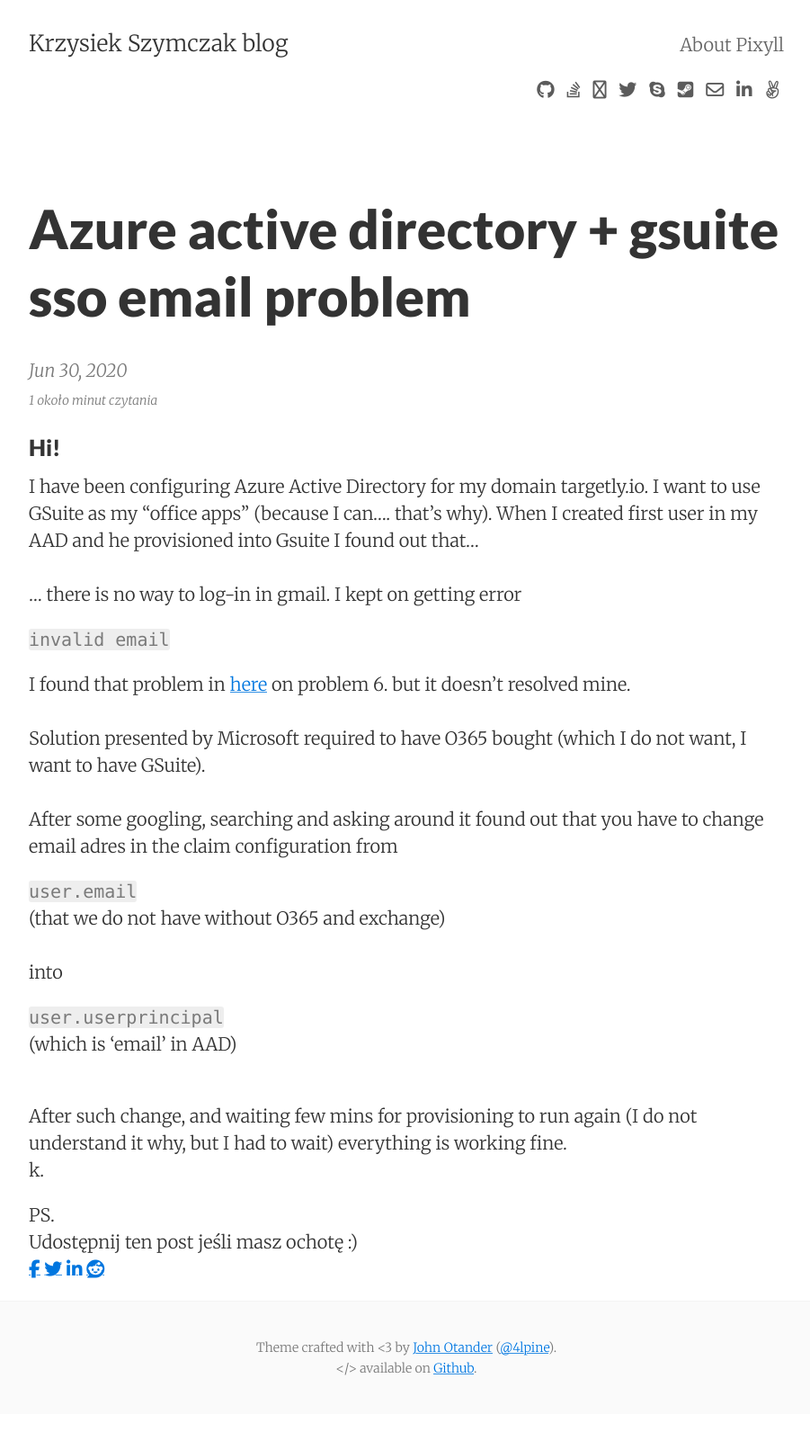
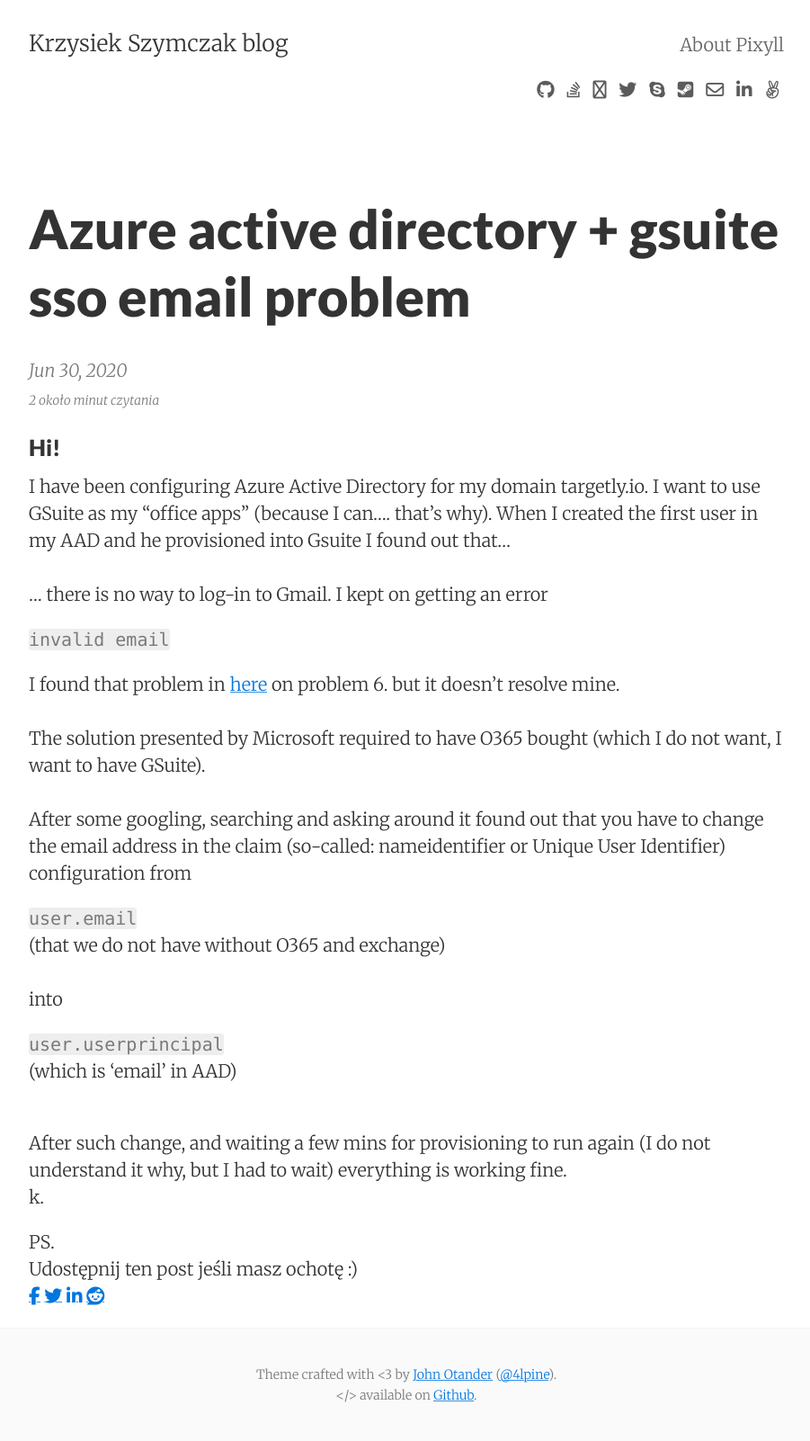
Before and after one commit to szymczakk/blog, a Jekyll site: the page built from _posts/2020-06-30-aad-gsuite-problem.md, in a window 1280 px wide. Shown: the whole page at 90% size, without its empty margins (188-1089 px from the left). Built offline with Jekyll 4.4.1, drawn with Linux system fonts in a browser that asks for light colours; nearby versions of some CDN libraries; comment, search, counter and statistics services are not loaded; before the commit the page ends 1572 px from its top, so only the background shows below that.

Commit message:
grammar checks

```diff
--- a/_posts/2020-06-30-aad-gsuite-problem.md
+++ b/_posts/2020-06-30-aad-gsuite-problem.md
@@ -9,21 +9,21 @@
 
 ### Hi!
 
-I have been configuring Azure Active Directory for my domain targetly.io. I want to use GSuite as my "office apps" (because I can.... that's why). When I created first user in my AAD and he provisioned into Gsuite I found out that...
+I have been configuring Azure Active Directory for my domain targetly.io. I want to use GSuite as my "office apps" (because I can.... that's why). When I created the first user in my AAD and he provisioned into Gsuite I found out that...
 <br>
 <!--more-->
 <br>
-... there is no way to log-in in gmail. I kept on getting error
+... there is no way to log-in to Gmail. I kept on getting an error
 
 `invalid email`
 
-I found that problem in [here](https://docs.microsoft.com/en-us/azure/active-directory/saas-apps/google-apps-tutorial#frequently-asked-questions) on problem 6. but it doesn't resolved mine.
+I found that problem in [here](https://docs.microsoft.com/en-us/azure/active-directory/saas-apps/google-apps-tutorial#frequently-asked-questions) on problem 6. but it doesn't resolve mine.
 <br>
 <br>
-Solution presented by Microsoft required to have O365 bought (which I do not want, I want to have GSuite).
+The solution presented by Microsoft required to have O365 bought (which I do not want, I want to have GSuite).
 <br>
 <br>
-After some googling, searching and asking around it found out that you have to change email adres in the claim configuration from
+After some googling, searching and asking around it found out that you have to change the email address in the claim (so-called: nameidentifier or Unique User Identifier) configuration from
 
 `user.email`
 <br>
@@ -38,6 +38,6 @@
 <br>
 <br>
 
-After such change, and waiting few mins for provisioning to run again (I do not understand it why, but I had to wait) everything is working fine.
+After such change, and waiting a few mins for provisioning to run again (I do not understand it why, but I had to wait) everything is working fine.
 <br>
 k.
```
